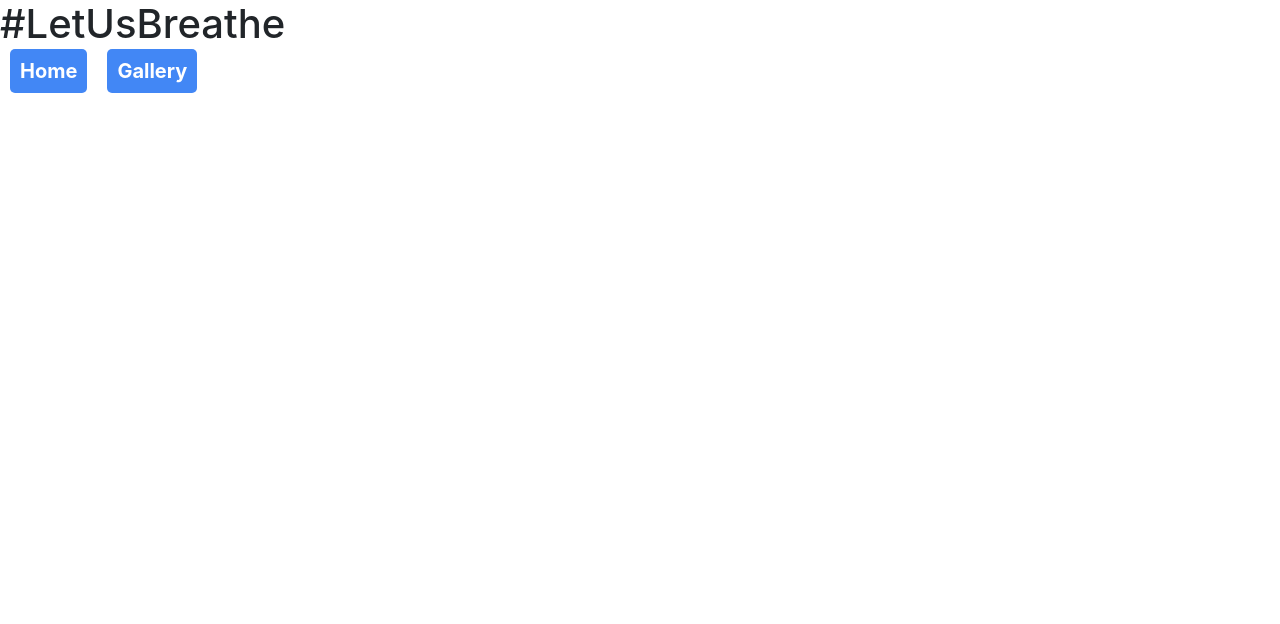
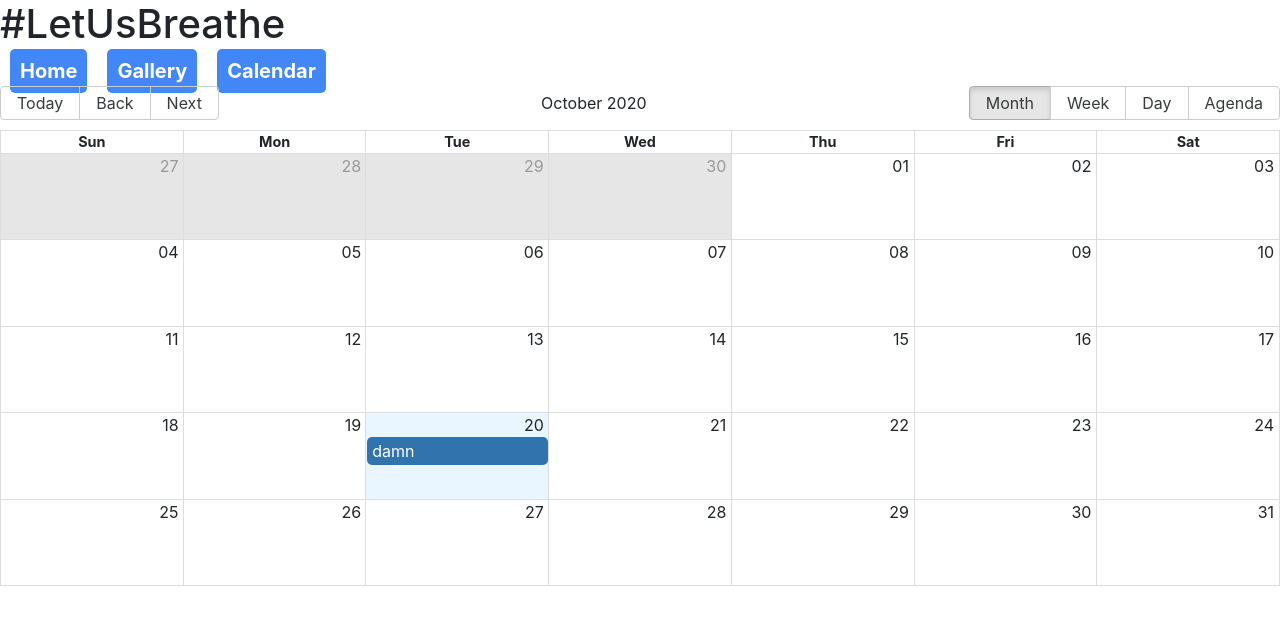
Before and after one commit to JaronArmiger/letusbreathe, a React (Create React App) app in the folder client/: page /calendar in a window 1280 px wide. Shown: the top 624 px of the page. Built offline with nearby package versions, Linux system fonts and the light colour scheme.

Commit message:
get react-big-calendar working

```diff
--- a/client/package.json
+++ b/client/package.json
@@ -9,9 +9,12 @@
     "axios": "^0.20.0",
     "bootstrap": "^4.5.3",
     "node-sass": "^4.14.1",
+    "prop-types": "^15.7.2",
     "react": "^17.0.0",
+    "react-big-calendar": "^0.28.1",
     "react-bootstrap": "^1.4.0",
     "react-dom": "^17.0.0",
+    "react-event-calendar": "^0.3.0",
     "react-redux": "^7.2.1",
     "react-router-dom": "^5.2.0",
     "react-scripts": "3.4.3",
--- a/client/src/components/Header.js
+++ b/client/src/components/Header.js
@@ -11,6 +11,9 @@ const Header = () => (
   	  <NavLink to='/gallery' className='link'>
   	    Gallery
   	  </NavLink>
+      <NavLink to='/calendar' className='link'>
+        Calendar
+      </NavLink>
   	</div>
   </header>
 );
--- /dev/null
+++ b/client/src/components/MyCalendar.js
@@ -0,0 +1,25 @@
+import React from 'react';
+import { Calendar, momentLocalizer } from 'react-big-calendar';
+import moment from 'moment';
+
+const localizer = momentLocalizer(moment);
+
+const MyCalendar = (props) => {
+  const events = [
+    {
+      title: 'damn',
+      start: new Date(),
+      end: new Date(),
+      allDay: false,
+    }
+  ];
+  return (<Calendar
+      localizer={localizer}
+      events={events}
+      startAccessor='start'
+      endAccessor='end'
+      style={{ height: 500 }}
+    />);
+};
+
+export default MyCalendar;
--- a/client/src/index.js
+++ b/client/src/index.js
@@ -5,6 +5,7 @@ import AppRouter from './router/AppRouter';
 import store from './store/store';
 import 'bootstrap/dist/css/bootstrap.min.css';
 import './index.scss';
+import 'react-big-calendar/lib/css/react-big-calendar.css';
 
 ReactDOM.render(
   <Provider store={store}>
--- a/client/src/router/AppRouter.js
+++ b/client/src/router/AppRouter.js
@@ -3,6 +3,7 @@ import { BrowserRouter, Route, Switch } from 'react-router-dom';
 import Header from '../components/Header';
 import UploadForm from '../components/UploadForm';
 import Gallery from '../components/Gallery';
+import MyCalendar from '../components/MyCalendar';
 
 const AppRouter = () => (
   <BrowserRouter>
@@ -12,6 +13,7 @@ const AppRouter = () => (
       	<Switch>
       	  <Route component={UploadForm} path='/' exact />
       	  <Route component={Gallery} path='/gallery'/>
+          <Route component={MyCalendar} path='/calendar'/>
       	</Switch>
       </div>
     </div>
--- a/package.json
+++ b/package.json
@@ -13,6 +13,7 @@
     "debug": "~2.6.9",
     "dotenv": "^8.2.0",
     "express": "~4.16.1",
+    "moment": "^2.29.1",
     "mongoose": "^5.10.9",
     "morgan": "~1.9.1",
     "multer": "^1.4.2",
```
Also changed, not shown: 2 other files (tests, documents, lock files or other folders).
